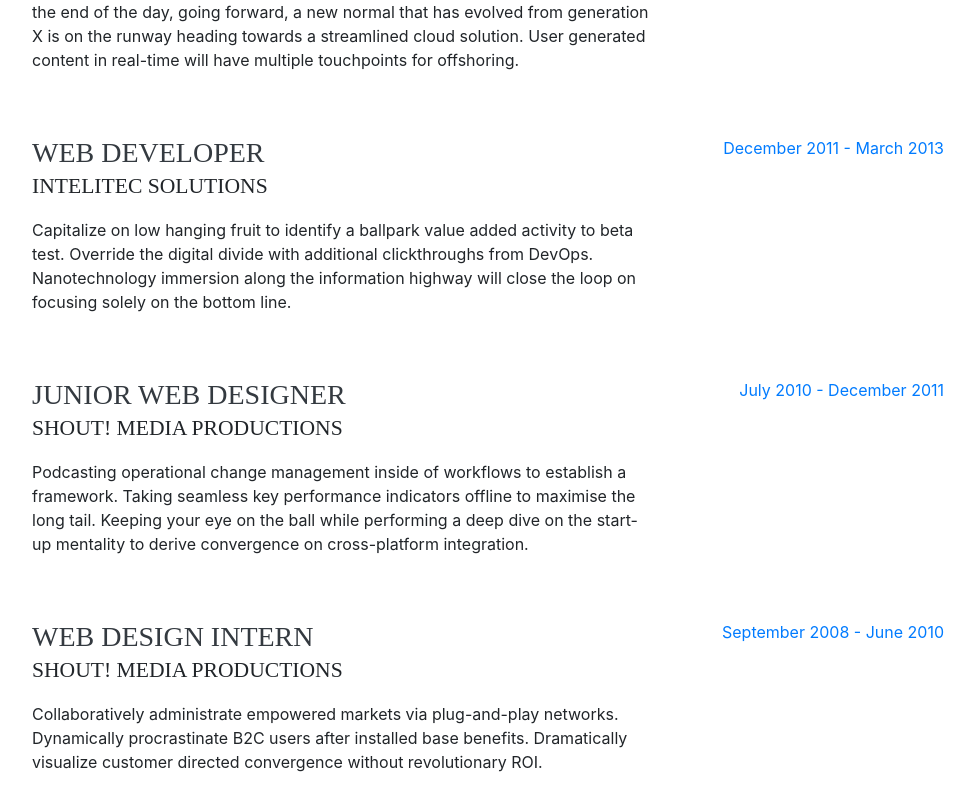
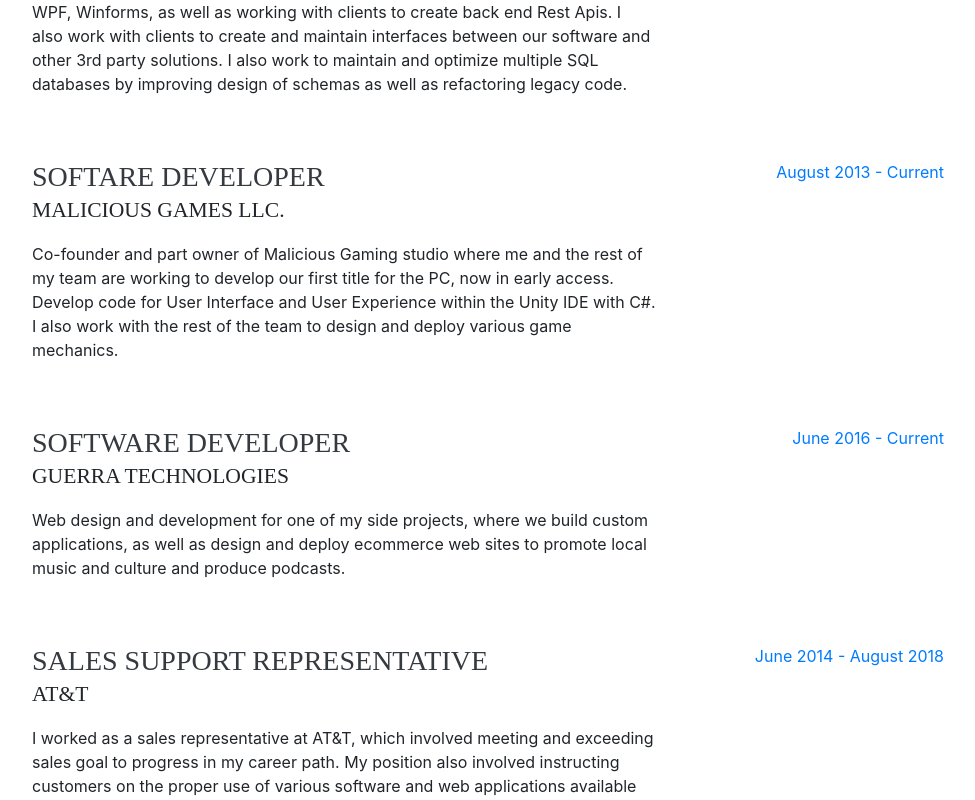
Before and after one commit to nickassembly/vue-resume, a Vue app: page / in a window 1280 px wide. Shown: the part 1040-1840 px from the top of the page, without its empty margins (288-1263 px from the left). Built offline with nearby package versions, Linux system fonts and the light colour scheme; a web font is replaced by a local one.

Commit message:
added details on experience

```diff
--- a/src/App.vue
+++ b/src/App.vue
@@ -52,7 +52,7 @@
           </h1>
           <div class="subheading mb-5">
             {{ address }}
-            <a href="mailto:name@email.com">{{ email }}</a>
+            <a href="mailto:nickg@maliciousgames.com">{{ email }}</a>
           </div>
           <p class="mb-5">{{ aboutMe }}</p>
           <ul class="list-inline list-social-icons mb-0">
@@ -275,39 +275,39 @@
       address: "908 East Chuck Street. Gonzales, LA 70737 (225)290-2080 ",
       email: "NickG@maliciousgames.com",
       aboutMe:
-        "I am experienced in leveraging agile frameworks to provide a robust synopsis for high level overviews. Iterative approaches to corporate strategy foster collaborative thinking to further the overall value proposition.",
+        "I am a motivated professional with a broad range of skills and experience. My most important skill is my agility with learning and enhancing new skills. I can work effectively within teams as well as improve them using my organizational and communication skills. I am seeking a position through which I can leverage my current ability to add value, while at the same time continue to expand my working skill set.",
       experience: [
         {
-          position: "Senior Web Developer",
-          company: "Intelitec Solutions",
+          position: "Software Developer",
+          company: "PTS Solutions",
           description:
-            "Bring to the table win-win survival strategies to ensure proactive domination. At the end of the day, going forward, a new normal that has evolved from generation X is on the runway heading towards a streamlined cloud solution. User generated content in real-time will have multiple touchpoints for offshoring.",
-          startDate: "March 2013",
-          endDate: "Present"
+            "Working as a full stack developer to build and maintain desktop applications in WPF, Winforms, as well as working with clients to create back end Rest Apis. I also work with clients to create and maintain interfaces between our software and other 3rd party solutions. I also work to maintain and optimize multiple SQL databases by improving design of schemas as well as refactoring legacy code.",
+          startDate: "September 2018",
+          endDate: "Current"
         },
         {
-          position: "Web Developer",
-          company: "Intelitec Solutions",
+          position: "Softare Developer",
+          company: "Malicious Games LLC.",
           description:
-            "Capitalize on low hanging fruit to identify a ballpark value added activity to beta test. Override the digital divide with additional clickthroughs from DevOps. Nanotechnology immersion along the information highway will close the loop on focusing solely on the bottom line.",
-          startDate: "December 2011",
-          endDate: "March 2013"
+            "Co-founder and part owner of Malicious Gaming studio where me and the rest of my team are working to develop our first title for the PC, now in early access. Develop code for User Interface and User Experience within the Unity IDE with C#. I also work with the rest of the team to design and deploy various game mechanics.",
+          startDate: "August 2013",
+          endDate: "Current"
         },
         {
-          position: "Junior Web Designer",
-          company: "Shout! Media Productions",
+          position: "Software Developer",
+          company: "Guerra Technologies",
           description:
-            "Podcasting operational change management inside of workflows to establish a framework. Taking seamless key performance indicators offline to maximise the long tail. Keeping your eye on the ball while performing a deep dive on the start-up mentality to derive convergence on cross-platform integration.",
-          startDate: "July 2010",
-          endDate: "December 2011"
+            "Web design and development for one of my side projects, where we build custom applications, as well as design and deploy ecommerce web sites to promote local music and culture and produce podcasts.",
+          startDate: "June 2016",
+          endDate: "Current"
         },
         {
-          position: "Web Design Intern",
-          company: "Shout! Media Productions",
+          position: "Sales Support Representative",
+          company: "AT&T",
           description:
-            "Collaboratively administrate empowered markets via plug-and-play networks. Dynamically procrastinate B2C users after installed base benefits. Dramatically visualize customer directed convergence without revolutionary ROI.",
-          startDate: "September 2008",
-          endDate: "June 2010"
+            "I worked as a sales representative at AT&T, which involved meeting and exceeding sales goal to progress in my career path. My position also involved instructing customers on the proper use of various software and web applications available on flagship mobile devices.",
+          startDate: "June 2014",
+          endDate: "August 2018"
         }
       ]
     };
```
